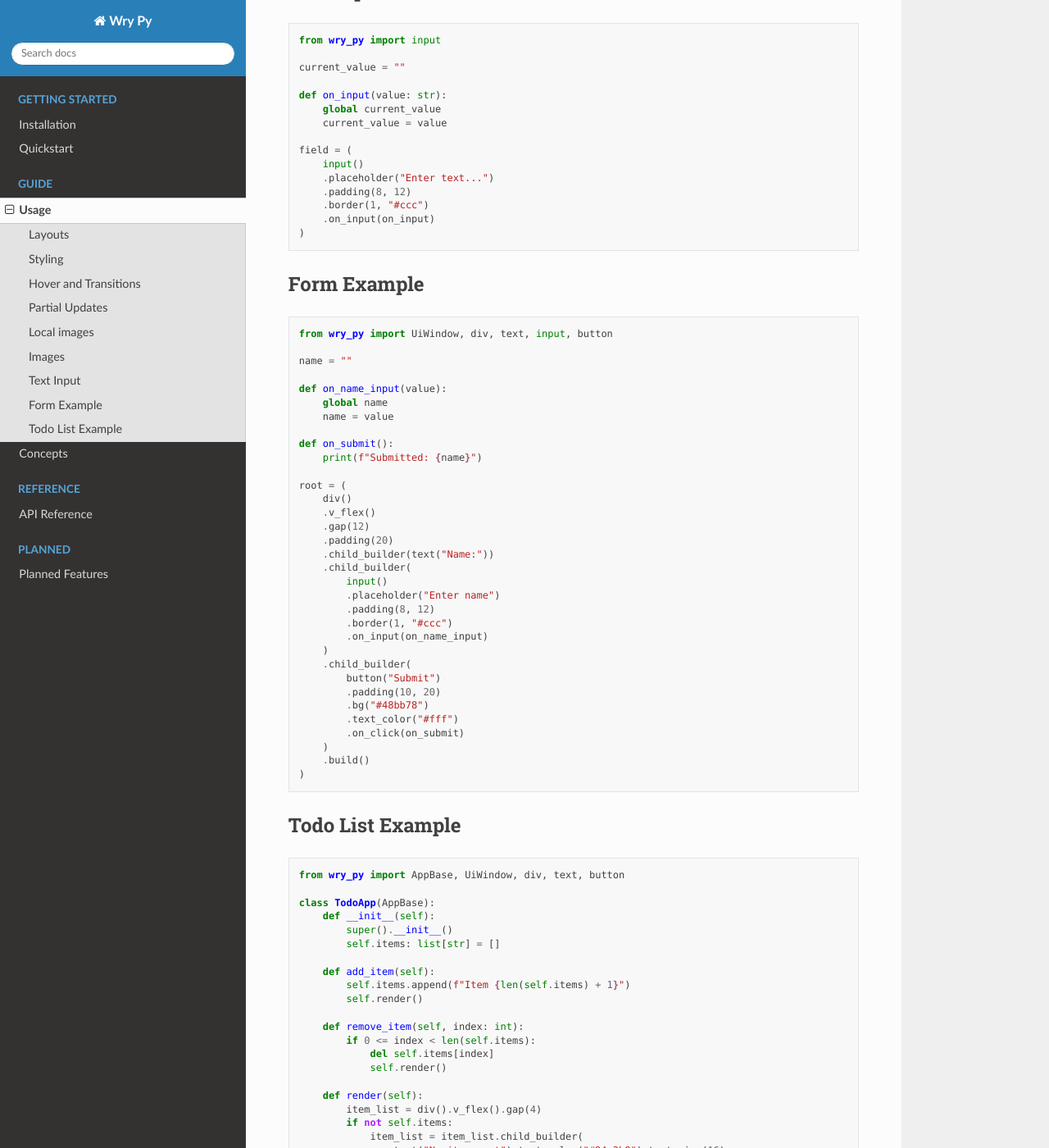
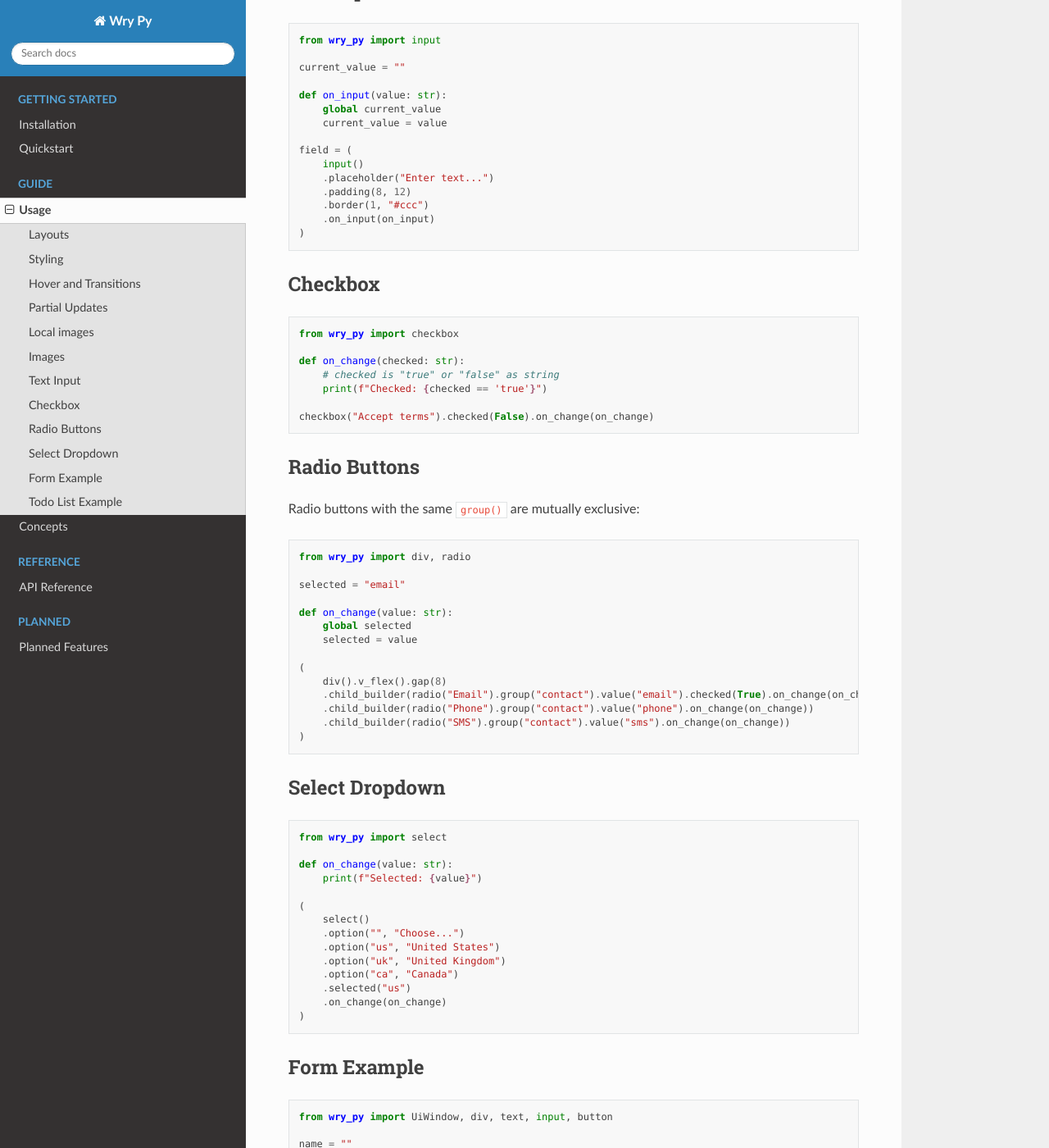
Before and after one commit to Jacob-Walton/wry_py, a Sphinx documentation site: the page built from docs/source/usage.rst, in a window 1280 px wide and 1400 px high, scrolled down 3101 px. Shown: the whole window at 82% size. Built offline with Sphinx 7.4.7 and the Read the Docs theme 3.1.0, drawn with Linux system fonts in a browser that asks for light colours.

Commit message:
docs: update for latest

```diff
--- a/docs/source/usage.rst
+++ b/docs/source/usage.rst
@@ -183,6 +183,61 @@ Text Input
        .on_input(on_input)
    )
 
+Checkbox
+--------
+
+.. code-block:: python
+
+   from wry_py import checkbox
+
+   def on_change(checked: str):
+       # checked is "true" or "false" as string
+       print(f"Checked: {checked == 'true'}")
+
+   checkbox("Accept terms").checked(False).on_change(on_change)
+
+Radio Buttons
+-------------
+
+Radio buttons with the same ``group()`` are mutually exclusive:
+
+.. code-block:: python
+
+   from wry_py import div, radio
+
+   selected = "email"
+
+   def on_change(value: str):
+       global selected
+       selected = value
+
+   (
+       div().v_flex().gap(8)
+       .child_builder(radio("Email").group("contact").value("email").checked(True).on_change(on_change))
+       .child_builder(radio("Phone").group("contact").value("phone").on_change(on_change))
+       .child_builder(radio("SMS").group("contact").value("sms").on_change(on_change))
+   )
+
+Select Dropdown
+---------------
+
+.. code-block:: python
+
+   from wry_py import select
+
+   def on_change(value: str):
+       print(f"Selected: {value}")
+
+   (
+       select()
+       .option("", "Choose...")
+       .option("us", "United States")
+       .option("uk", "United Kingdom")
+       .option("ca", "Canada")
+       .selected("us")
+       .on_change(on_change)
+   )
+
 Form Example
 ------------
 
```
Also changed, not shown: 2 other files.
